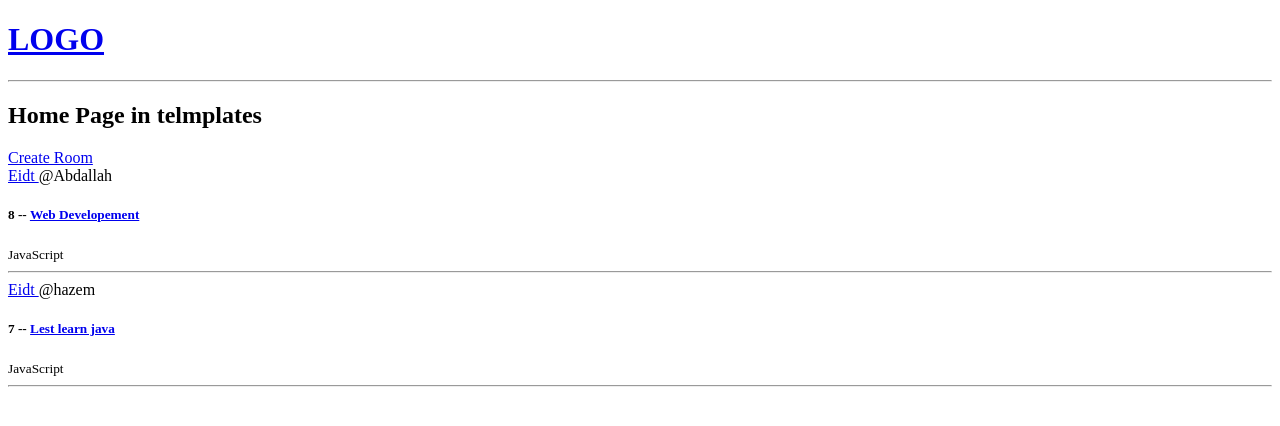
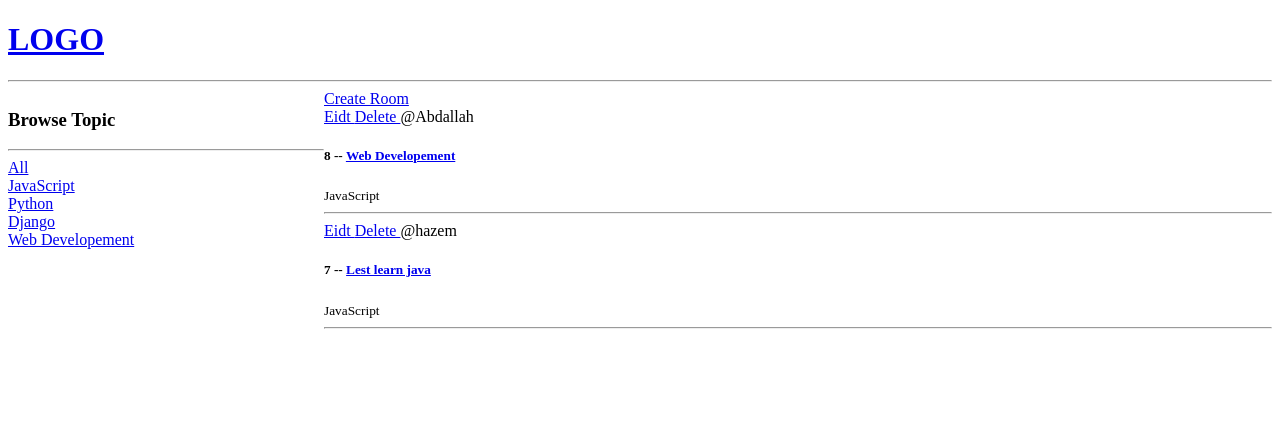
Before and after one commit to HazemHamdy7/study_buddy, a Django app: page / in a window 1280 px wide. Shown: the top 426 px of the page. Run offline with Django 4.2, Linux system fonts and the light colour scheme; data comes from the database, SQL or seed files in the repository; both versions use the stored data as it was after the commit.

Commit message:
add delete function

```diff
--- a/base/templates/base/home.html
+++ b/base/templates/base/home.html
@@ -9,24 +9,48 @@
 
 <body>
     {% extends 'main.html' %}
+    {% block content %}
+    <style>
+        .home-container {
+            display: grid;
+            grid-template-columns: 1fr 3fr;
+        }
+    </style>
 
-
-    {% block content %}
-    <h2>Home Page in telmplates</h2>
+    <div class="home-container">
+        <div>
+            <h3>Browse Topic</h3>
+            <hr>
+            <div>
+                <a href="{% url 'home' %}">All</a>
+            </div>
+            {% for topic in topics %}
+            <div>
+                <a href="{% url 'home' %}?q={{topic.name}}">{{topic.name}}</a>
+            </div>
+            {% endfor %}
+        </div>
         <div>
 
             <a href="{% url 'create-room' %}">Create Room </a>
+            <div>
                 {% for room in rooms %}
                 <div>
-            <a href="{% url 'update-room'  room.id %}">Eidt </a>
+                    <a href="{% url 'update-room'  room.id %}"> Eidt </a>
+                    <a href="{% url 'delete-room'  room.id %}"> Delete </a>
                     <span>@{{room.host.username}}</span>
                     <h5>{{room.id}} -- <a href="{% url 'room' room.id %}"> {{room.name}}</a></h5>
                     <small>{{room.topic.name}}</small>
                     <hr>
                 </div>
+            </div>
+
 
             {% endfor %}
         </div>
+
+    </div>
+
     {% endblock content %}
 </body>
 
--- a/base/urls.py
+++ b/base/urls.py
@@ -7,5 +7,7 @@ urlpatterns = [
     path('room/<str:pk>/', views.room, name='room'),
     path('create-room/', views.createRoom, name='create-room'),
     path('update-room/<str:pk>/', views.updateRoom, name='update-room'),
+    path('delete-room/<str:pk>/', views.deleteRoom, name='delete-room'),
+
 
 ]
--- a/base/views.py
+++ b/base/views.py
@@ -1,5 +1,5 @@
 from django.shortcuts import render, redirect
-from .models import Room
+from .models import Room, Topic
 from . forms import RoomForm
 
 # Create your views here.
@@ -13,7 +13,8 @@ rooms = [
 
 def home(request):
     rooms = Room.objects.all()
-    context = {'rooms': rooms}
+    topics = Topic.objects.all()
+    context = {'rooms': rooms, 'topics': topics}
     return render(request, 'base/home.html', context)
 
 
@@ -53,3 +54,12 @@ def updateRoom(request, pk):
 
     context = {'form': form}
     return render(request, 'base/room_form.html', context)
+
+
+def deleteRoom(request, pk):
+    room = Room.objects.get(id=pk)
+    if request.method == 'POST':
+        room.delete()
+        return redirect('home')
+    context = {'obj': room}
+    return render(request, 'base/delete.html', context)
```
Also changed, not shown: base/templates/base/delete.html (added, +12 -0 lines), db.sqlite3. Lines whose indentation alone changed are shown as unchanged.
